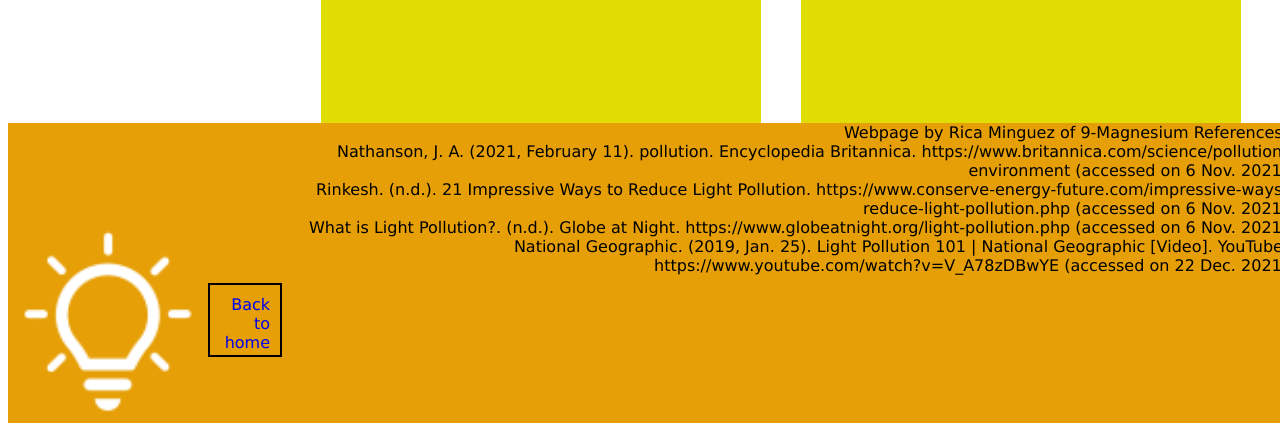
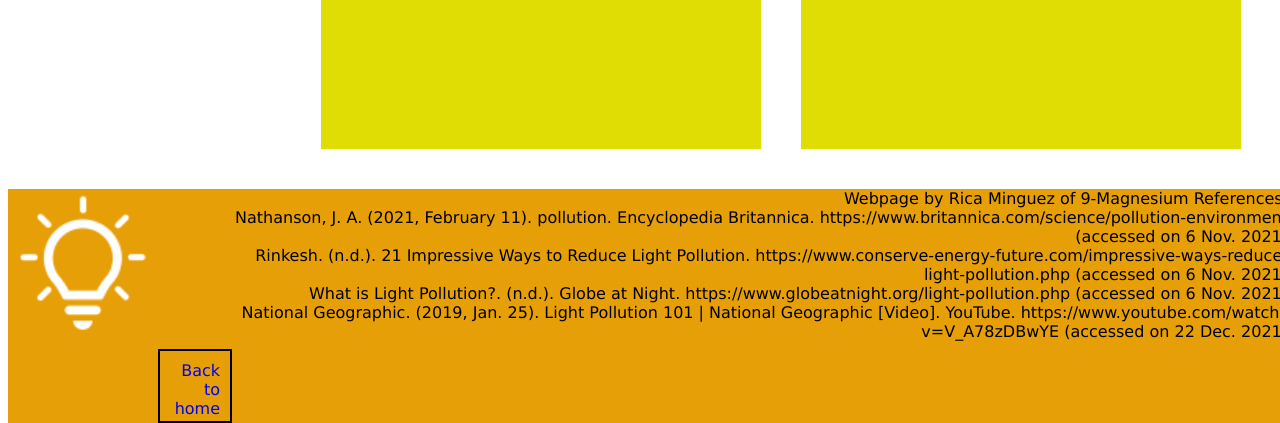
Before and after one commit to RicaMinguez/2QProjMagnesiumMinguez, a plain HTML site: page htdocs/contentpage.html in a window 1280 px wide. Shown: the part 377-800 px from the top of the page. Drawn offline with Linux system fonts and the light colour scheme.

Commit message:
Update stylesheet.css

```diff
--- a/css/stylesheet.css
+++ b/css/stylesheet.css
@@ -72,9 +72,8 @@ img#picture {
 
 img#picture2 {
     float: left;
-    margin-top: 100px;
-    height: 200px;
-    width: 200px;
+    height: 150px;
+    width: 150px;
 }
 
 #return {
```
